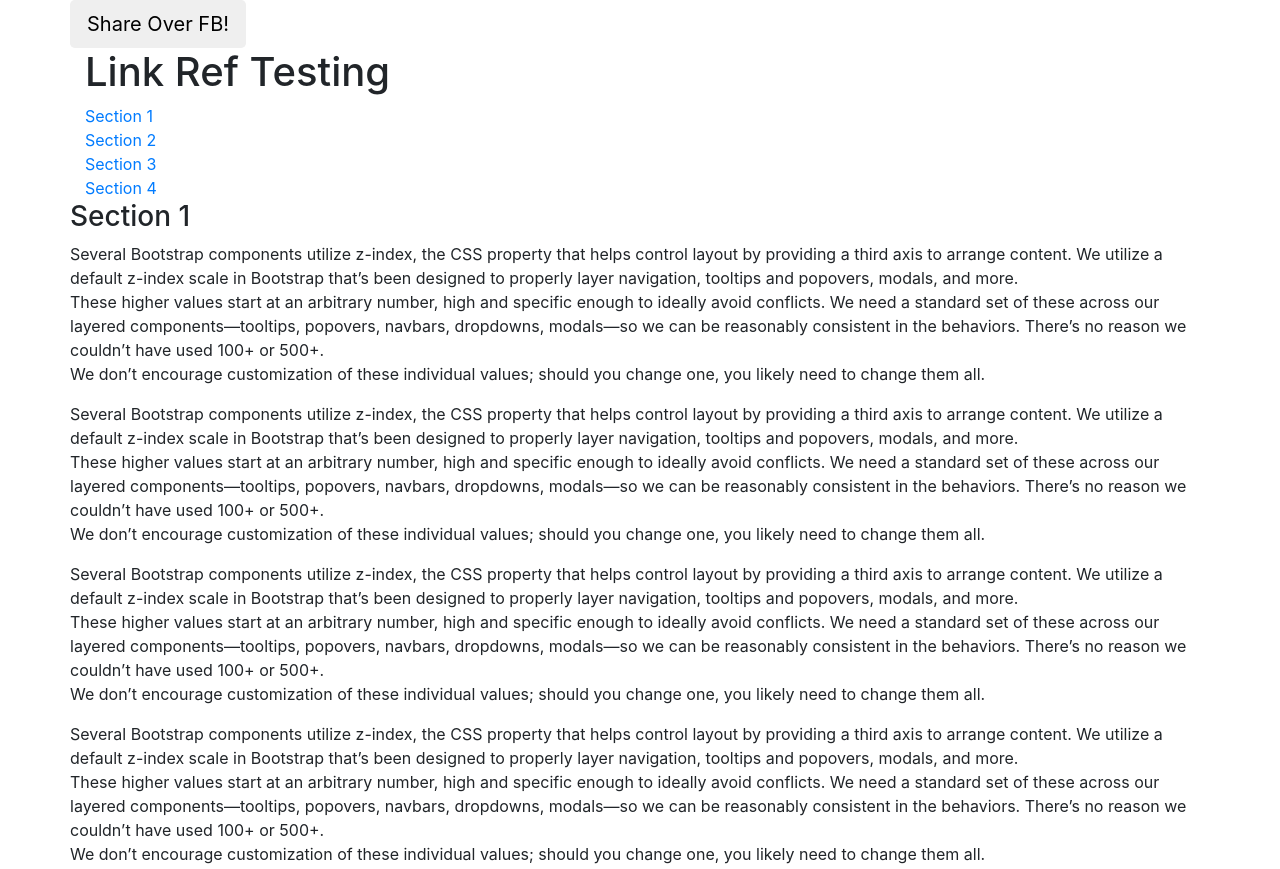
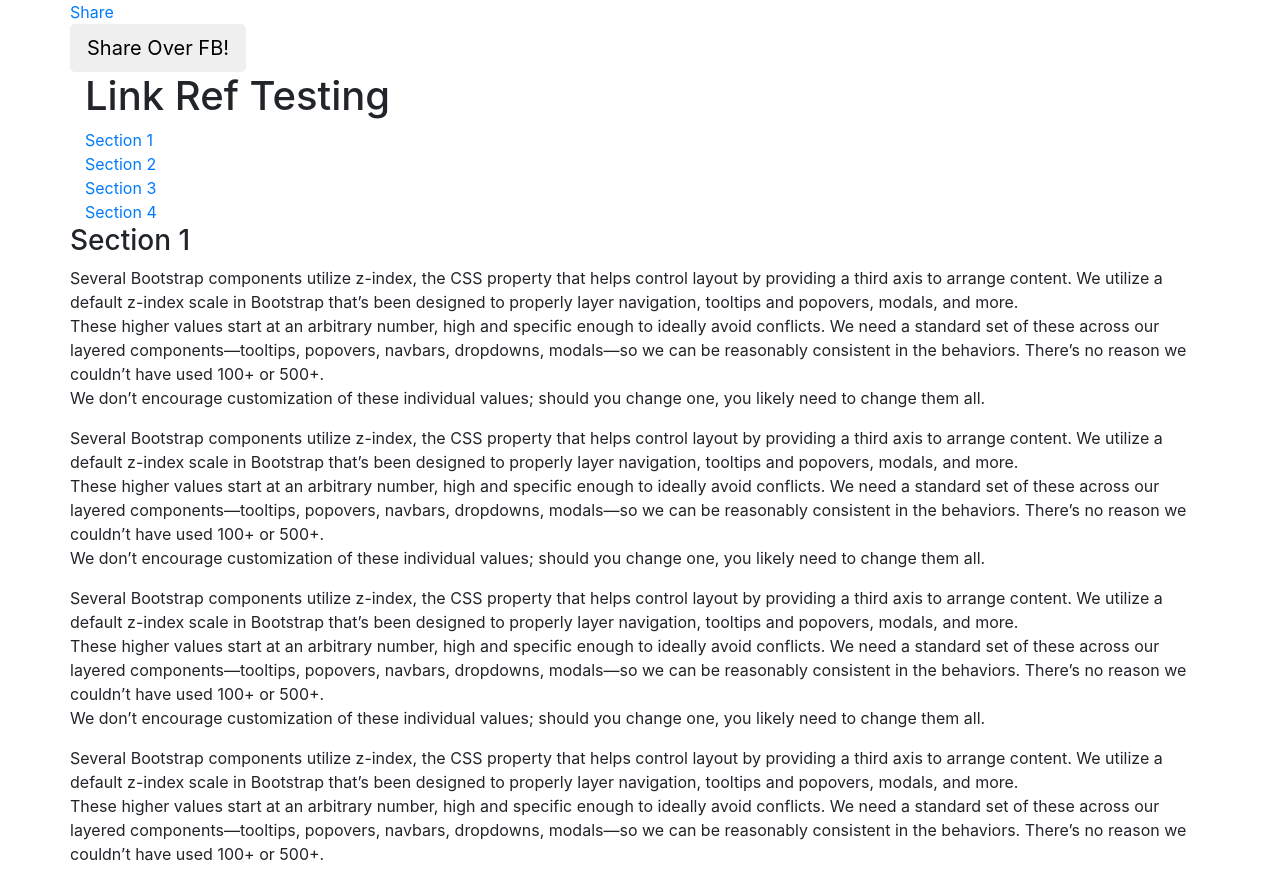
Before and after one commit to ArnabBanerji/easyGraph, a website: page share/index.html in a window 1280 px wide. Shown: the top 869 px of the page. Drawn offline with nearby package versions, Linux system fonts and the light colour scheme.

Commit message:
Added 2nd share button

```diff
--- a/share/index.html
+++ b/share/index.html
@@ -30,6 +30,21 @@
     js.src = 'https://connect.facebook.net/en_US/sdk.js#xfbml=1&version=v3.0&appId=602769933454914&autoLogAppEvents=1';
     fjs.parentNode.insertBefore(js, fjs);
 }(document, 'script', 'facebook-jssdk'));</script>
+
+<div class="container">
+    <div class="row">
+        <div class="col-xs-12">
+            <div class="fb-share-button"
+                 data-href="https://arnabbanerji.github.io/easyGraph/share/"
+                 data-layout="button_count"
+                 data-size="small"
+                 data-mobile-iframe="false"><a target="_blank"
+                                               href="https://www.facebook.com/sharer/sharer.php?u=https%3A%2F%2Farnabbanerji.github.io%2FeasyGraph%2Fshare%2F&amp;src=sdkpreparse"
+                                               class="fb-xfbml-parse-ignore">Share</a></div>
+
+        </div>
+    </div>
+</div>
 
 <div class="container">
     <div class="row">
```
